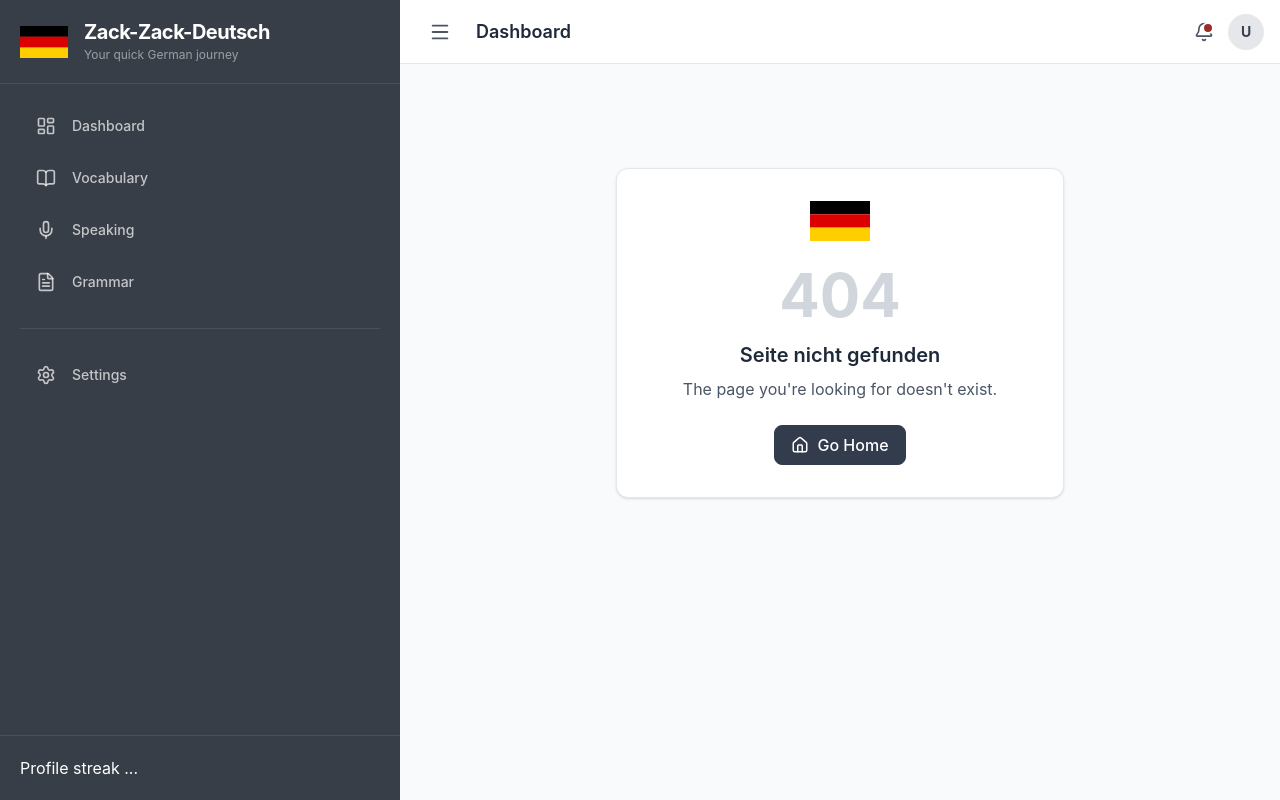
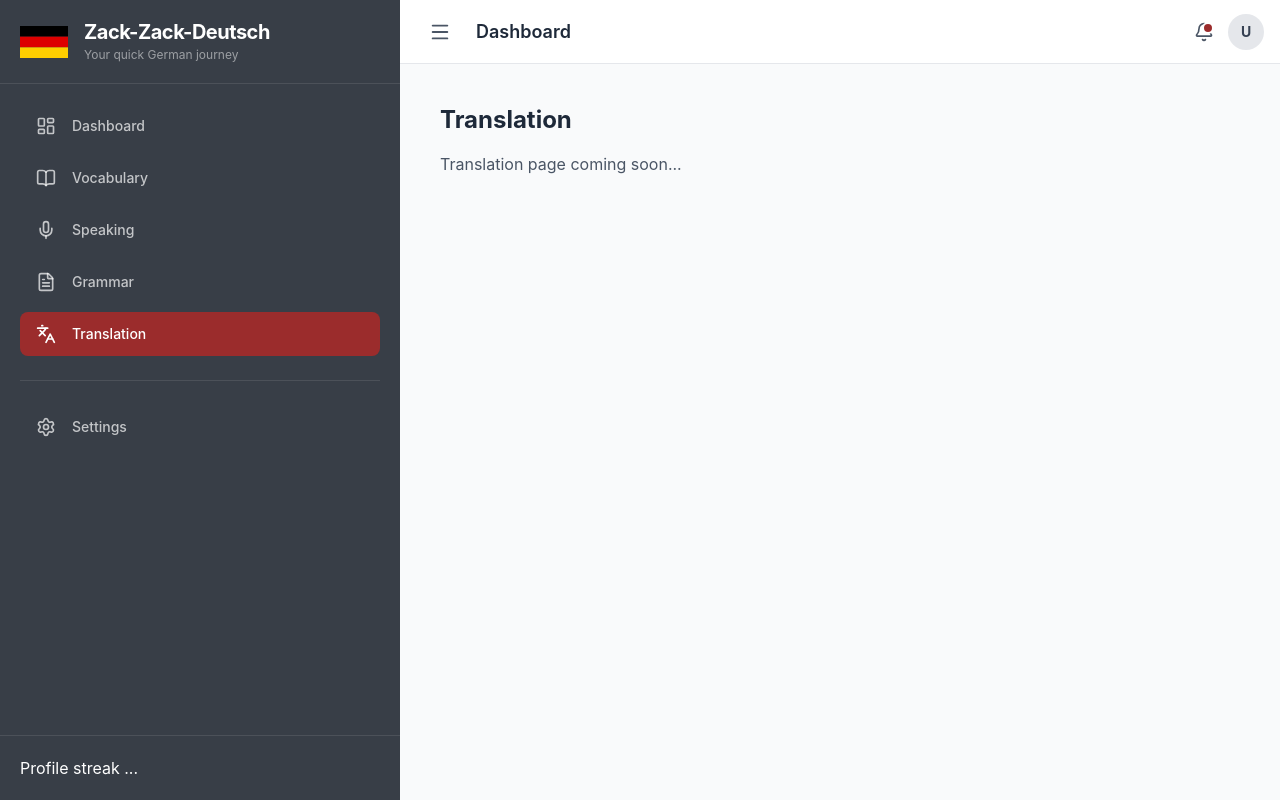
Before and after one commit to zola8/zack-zack-deutsch-fe, a React (Vite) app: page /translation in a window 1280 px wide. Before the commit this address had no page. Built offline with nearby package versions, Linux system fonts and the light colour scheme.

Commit message:
Empty translation page (placeholder)

```diff
--- a/src/App.tsx
+++ b/src/App.tsx
@@ -4,6 +4,7 @@ import Login from './pages/Login';
 import LoginCallback from './pages/LoginCallback';
 import NotFound from './pages/NotFound';
 import Page1 from './pages/Page1';
+import Translation from './pages/Translation';
 
 const Page2 = () => <div className="p-4">Vocabulary</div>;
 const Page3 = () => <div className="p-4">Speaking</div>;
@@ -16,6 +17,8 @@ function App() {
         <Route element={<RootLayout />}>
           <Route path="/login" element={<Login />} />
           <Route path="/login/callback" element={<LoginCallback />} />
+          <Route path="/translation" element={<Translation />} />
+
           <Route path="/" element={<Page1 />} />
           <Route path="/page1" element={<Page1 />} />
           <Route path="/page2" element={<Page2 />} />
--- a/src/data/MenuItems.tsx
+++ b/src/layouts/sidebar/MenuItems.tsx
@@ -1,4 +1,4 @@
-import { LayoutDashboard, BookOpen, Mic, FileText, Settings } from 'lucide-react';
+import { LayoutDashboard, BookOpen, Mic, FileText, Settings, Languages } from 'lucide-react';
 
 export type MenuItem = {
   path: string;
@@ -11,6 +11,7 @@ export const mainMenuItems: MenuItem[] = [
   { path: '/page2', label: 'Vocabulary', icon: <BookOpen size={20} /> },
   { path: '/page3', label: 'Speaking', icon: <Mic size={20} /> },
   { path: '/page4', label: 'Grammar', icon: <FileText size={20} /> },
+  { path: '/translation', label: 'Translation', icon: <Languages size={20} /> },
 ];
 
 export const bottomMenuItems: MenuItem[] = [
--- a/src/layouts/sidebar/SidebarNav.tsx
+++ b/src/layouts/sidebar/SidebarNav.tsx
@@ -1,5 +1,5 @@
 import { Link, useLocation } from 'react-router-dom';
-import { mainMenuItems, bottomMenuItems } from '../../data/MenuItems';
+import { mainMenuItems, bottomMenuItems } from './MenuItems';
 
 
 export default function SidebarNav() {
--- /dev/null
+++ b/src/pages/Translation.tsx
@@ -0,0 +1,8 @@
+export default function Translation() {
+  return (
+    <div className="p-4">
+      <h1 className="text-2xl font-bold text-gray-800 mb-4">Translation</h1>
+      <p className="text-gray-600">Translation page coming soon...</p>
+    </div>
+  );
+}
```
